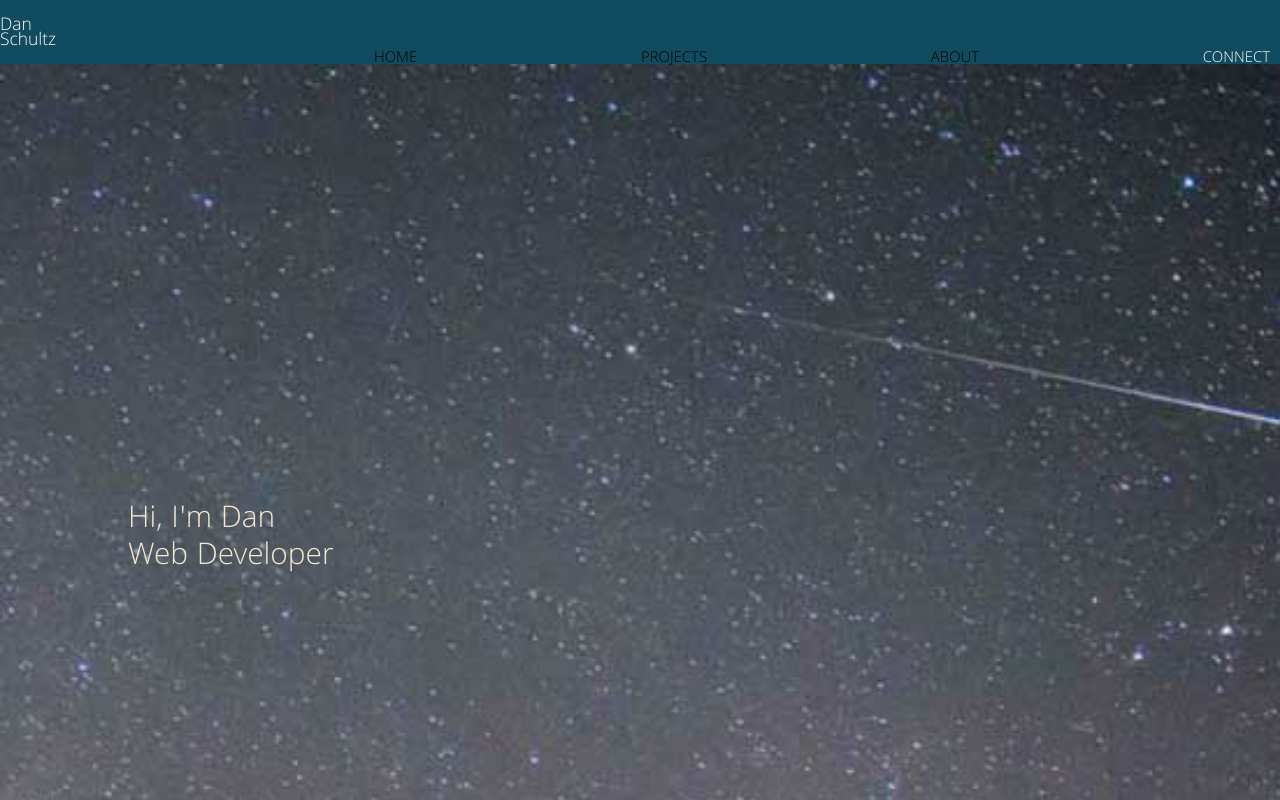
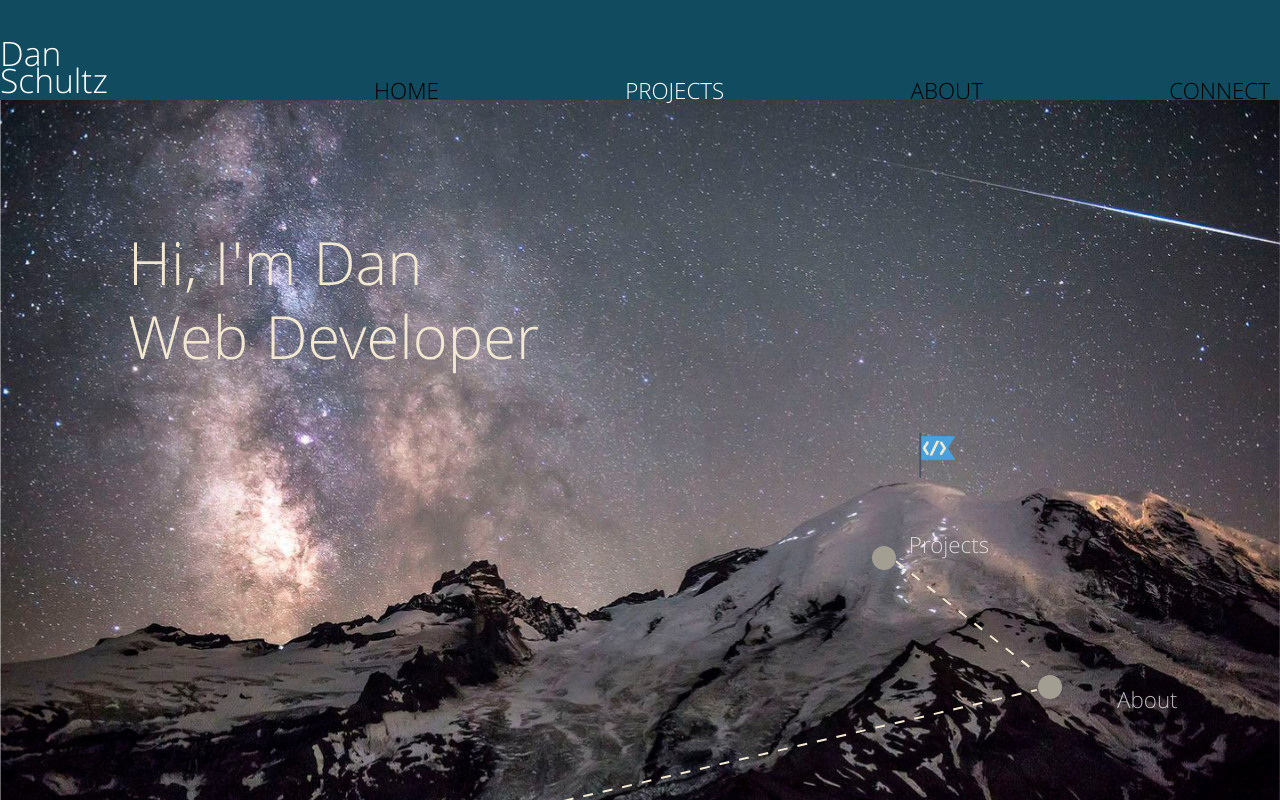
Before and after one commit to Dan2D/web-dev-portfolio, a React (Create React App) app: page / in a window 1280 px wide. Shown: the top 800 px of the page. Built offline with nearby package versions, Linux system fonts and the light colour scheme.

Commit message:
tablet/desktop styling for nav and hero

```diff
--- a/src/App.js
+++ b/src/App.js
@@ -15,7 +15,6 @@ function App() {
   }, [])
   return (
     <div className="App">
-     <div style={{height: "8vh"}}></div>
      <Nav />
      <Hero />
      <Projects />
--- a/src/components/Hero/Hero.css
+++ b/src/components/Hero/Hero.css
@@ -1,6 +1,5 @@
 .hero-container {
     padding-top: 8vh;
-    margin-top: -8vh;
     position: relative;
     width: 100vw;
     margin-bottom: 10px;
@@ -59,10 +58,12 @@ svg {
 }
 
 .trail__btn:focus {
-    animation: blink-light 2s linear infinite;
+    animation: blink-light 2s linear;
 }
 
-.trail__btn:focus~p {
+.trail__btn--connect:focus~p.trail__label--connect,
+.trail__btn--about:focus~p.trail__label--about,
+.trail__btn--projects:focus~p.trail__label--projects{
     opacity: 1;
 
 }
@@ -114,3 +115,61 @@ svg {
         box-shadow: 1px 1px 5px rgb(219, 219, 219), -1px 1px 5px rgb(219, 219, 219), 1px -1px 5px rgb(219, 219, 219), -1px -1px 5px rgb(219, 219, 219);
     }
 }
+
+/* Small devices (tablets, 768px and up) */
+@media screen and (min-width: 768px) {
+    .hero__intro {
+        font-size: 48px;
+    }
+
+    .trail__flag {
+        height: 45px;
+        top: 43%;
+        right: 25%;
+    }
+
+    .trail__label {
+        font-size: 24px;
+    }
+
+    .trail__btn--connect {
+        bottom: 11%;
+        left: 38%;
+    }
+
+    .trail__label--connect {
+        bottom: 5%;
+        left: 42%;
+    }
+
+    .trail__btn--about {
+        bottom: 26%;
+        right: 17%;
+    }
+
+    .trail__label--about {
+        bottom: 21%;
+        right: 8%;
+    }
+
+    .trail__btn--projects {
+        bottom: 41%;
+        right: 30%;
+    }
+
+    .trail__label--projects {
+        bottom: 39%;
+        left: 71%;
+    }
+
+}
+/* tablets/desktops and up ----------- */
+@media screen and (min-width: 992px) {
+    .hero__intro {
+        font-size: 64px;
+    }
+}
+/* large desktops and up ----------- */
+@media screen and (min-width: 1200px) {
+
+}
--- a/src/components/Hero/Hero.js
+++ b/src/components/Hero/Hero.js
@@ -7,13 +7,17 @@ class Hero extends Component {
         super(props)
 
         this.state = {
-            descriptor: "Front-End Engineer"
+            descriptor: "Front-End Engineer",
+            lg: ""
         }
     }
 
     componentDidMount(){
         smoothscroll.polyfill();
         this.descChange();
+        if (document.documentElement.clientWidth > 768){
+            this.setState({lg: '-lg'});
+        }
     }
 
      scrollTo = (e) => {
@@ -39,18 +43,24 @@ class Hero extends Component {
             <div className="hero-container" id="home">
                 <h1 className="hero__intro">Hi, I'm Dan <br/> {this.state.descriptor}</h1>
                 <div className="trail">
-                    <img className="trail__img" src={require('../../images/hero-bg.jpg')} alt="mt. rainier" />
-                    <img className="trail__flag" src={require('../../images/Flag.png')} alt="flag"/>
+                    <img className="trail__img" src={require(`../../images/hero-bg${this.state.lg}.jpg`)} alt="mt. rainier" />
+                    <img className="trail__flag" src={require(`../../images/Flag${this.state.lg}.png`)} alt="flag"/>
                     <a href="#contact" className="trail__btn trail__btn--connect" onClick={(e) => this.scrollTo(e)}></a>
                     <p className="trail__label trail__label--connect">Connect</p>
                     <a href="#about" className="trail__btn trail__btn--about" onClick={(e) => this.scrollTo(e)}></a>
                     <p className="trail__label trail__label--about">About</p>
                     <a href="#projects" className="trail__btn trail__btn--projects" onClick={(e) => this.scrollTo(e)}></a>
                     <p className="trail__label trail__label--projects" >Projects</p>
-                    <svg width="100%" height="100%">
-                        <line x1="64%" y1="55%" x2="85%" y2="69%" style={{"stroke": "#F3E9D2", "stroke-width": "2", "stroke-dasharray": "10"}} />
-                        <line x1="15%" y1="88%" x2="82%" y2="70%" style={{"stroke": "#F3E9D2", "stroke-width": "2", "stroke-dasharray": "10"}} />
-                    </svg>
+                    {this.state.lg ?
+                        <svg width="100%" height="100%">
+                            <line x1="70%" y1="58%" x2="81%" y2="71%" style={{"stroke": "#F3E9D2", "stroke-width": "2", "stroke-dasharray": "10"}} />
+                            <line x1="41%" y1="87%" x2="81%" y2="73%" style={{"stroke": "#F3E9D2", "stroke-width": "2", "stroke-dasharray": "10"}} />
+                        </svg> :
+                        <svg width="100%" height="100%">
+                            <line x1="64%" y1="55%" x2="85%" y2="69%" style={{"stroke": "#F3E9D2", "stroke-width": "2", "stroke-dasharray": "10"}} />
+                            <line x1="15%" y1="88%" x2="82%" y2="70%" style={{"stroke": "#F3E9D2", "stroke-width": "2", "stroke-dasharray": "10"}} />
+                        </svg>
+                    }
                 </div>
             </div>
         )
--- a/src/components/Nav/Nav.css
+++ b/src/components/Nav/Nav.css
@@ -8,6 +8,7 @@
 .nav-bar {
     display: flex;
     justify-content: space-between;
+    align-items: flex-end;
     width: 100vw;
     height: 8vh;
     background: #114B5F;
@@ -21,6 +22,7 @@
     width: 50px;
     line-height: 15px;
     text-align: left;
+    margin: 0;
 }
 
 .nav-bar__btns {
@@ -43,12 +45,28 @@
     color: white;
 }
 
-/* .nav-bar__links {
-    align-self: center;
+
+/* Small devices (tablets, 768px and up) */
+@media screen and (min-width: 768px) {
+    .nav-bar {
+        height: 8vw;
+        max-height: 100px;
+
+    }
+
+    .nav-bar__title {
+        font-size: 36px;
+        width: 150px;
+        line-height: 27px;
+    }
+
+    .nav-bar__btns a {
+        font-size: 24px;
+    }
 }
-
-.nav-bar__links a img {
-    margin: 0 10px;
-    height: 40px;
-    width: 40px;
-} */
+/* tablets/desktops and up ----------- */
+@media screen and (min-width: 992px) {
+}
+/* large desktops and up ----------- */
+@media screen and (min-width: 1200px) {
+}
--- a/src/components/Nav/Nav.js
+++ b/src/components/Nav/Nav.js
@@ -15,7 +15,7 @@ function Nav() {
         let contact = $('#contact').offset();
         $(window).scroll(function() {
             let winPos = $(this).scrollTop() + navBarHt;
-            if (home < winPos && projects.top > winPos && !$('.nav-bar__btns a[href="#home"]').hasClass('active')){
+            if (projects.top > winPos && !$('.nav-bar__btns a[href="#home"]').hasClass('active')){
               $('.nav-bar__btns a').removeClass('active');
               $(`.nav-bar__btns a[href="#home"]`).addClass('active');
             }
--- a/src/components/Projects/ProjTxt.js
+++ b/src/components/Projects/ProjTxt.js
@@ -4,7 +4,7 @@ export const projTxt = {
         notes: ["Responsive Static Site", "Animated Page Transitions and sub-menu", "Character Modal for password entry which reveals secret info"]
     },
     books: {
-        purpos: "Create a site to help readers to find new books they’re interested in and explore new titles and authors.",
+        purpose: "Create a site to help readers to find new books they’re interested in and explore new titles and authors.",
         notes: ["API Interface with NYT Best sellers and GoodReads", "Searchable authors and titles", "Genre specific NYT Best Seller lists searchable by date"]
     },
     run: {
```
Also changed, not shown: src/components/Utils/Helpers.js (added), src/images/Flag-lg.png (added), src/images/hero-bg-lg.jpg (added).
